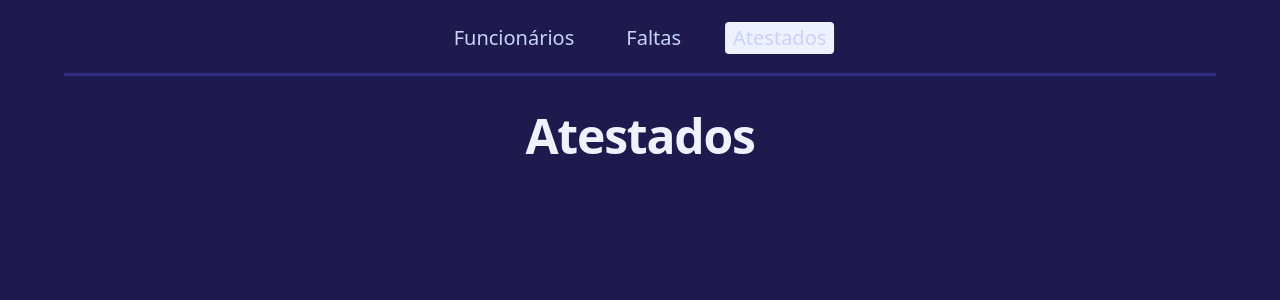
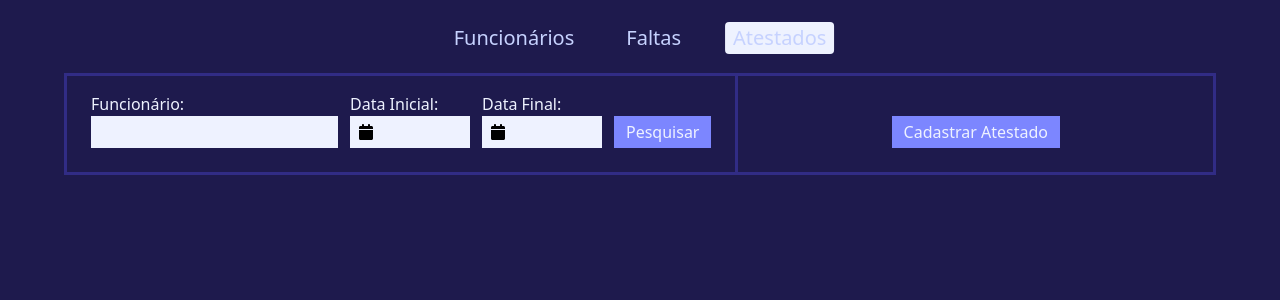
Before and after one commit to brunoazvd/sistema-funcionarios, a React (Vite) app in the folder client/: page / in a window 1280 px wide. Both pictures are taken after a click on the tab "Atestados". Shown: the top 300 px of the page. Built offline with nearby package versions, Linux system fonts and the light colour scheme.

Commit message:
AtestadosManager UI

```diff
--- a/client/package.json
+++ b/client/package.json
@@ -13,7 +13,9 @@
   "dependencies": {
     "@base-ui-components/react": "^1.0.0-beta.0",
     "@tailwindcss/vite": "^4.0.0",
+    "date-fns": "^4.1.0",
     "react": "^18.2.0",
+    "react-datepicker": "^8.4.0",
     "react-dom": "^18.2.0",
     "react-error-boundary": "^4.0.13",
     "react-router-dom": "^6.22.3"
--- /dev/null
+++ b/client/src/components/AtestadosManager.jsx
@@ -0,0 +1,65 @@
+import CustomDatePicker from "./CustomDatePicker";
+import { Input } from "@base-ui-components/react/input";
+import { useState } from "react";
+
+const initialState = {
+	minDate: null,
+	maxDate: null,
+	funcionario: "",
+};
+
+const AtestadosManager = () => {
+	const [formData, setFormData] = useState(initialState);
+	const [results, setResults] = useState([]);
+
+	return (
+		<>
+			<div className="flex flex-row">
+				<div className="flex flex-row gap-3 border-3 border-t-0 border-indigo-900 w-min px-6 pb-6 pt-4">
+					<div>
+						<p>Funcionário:</p>
+						<Input
+							className="bg-indigo-50 text-black px-2 py-1"
+							type="text"
+							value={formData.funcionario}
+							onChange={(e) =>
+								setFormData({
+									...formData,
+									funcionario: e.target.value,
+								})
+							}
+						/>
+					</div>
+					<div>
+						<p>Data Inicial:</p>
+						<CustomDatePicker
+							value={formData.minDate}
+							handleChange={(newValue) =>
+								setFormData({ ...formData, minDate: newValue })
+							}
+						/>
+					</div>
+					<div>
+						<p>Data Final:</p>
+						<CustomDatePicker
+							value={formData.maxDate}
+							handleChange={(newValue) =>
+								setFormData({ ...formData, maxDate: newValue })
+							}
+						/>
+					</div>
+					<button className="bg-indigo-400 hover:bg-indigo-500 px-3 h-8 mt-auto">
+						Pesquisar
+					</button>
+				</div>
+				<div className="flex flex-row gap-3 border-3 border-t-0 border-l-0 border-indigo-900 w-full px-6 pb-6 pt-4">
+					<button className="bg-indigo-400 hover:bg-indigo-500 px-3 h-8 mt-auto mx-auto">
+						Cadastrar Atestado
+					</button>
+				</div>
+			</div>
+		</>
+	);
+};
+
+export default AtestadosManager;
--- /dev/null
+++ b/client/src/components/CustomDatePicker.jsx
@@ -0,0 +1,22 @@
+import { useState } from "react";
+
+import DatePicker, { registerLocale } from "react-datepicker";
+import ptBR from "date-fns/locale/pt-BR";
+import "react-datepicker/dist/react-datepicker.css";
+
+registerLocale("pt-BR", ptBR);
+
+const CustomDatePicker = ({ value, handleChange }) => {
+	return (
+		<DatePicker
+			selected={value}
+			onChange={handleChange}
+			locale="pt-BR"
+			dateFormat="dd/MM/yyyy"
+			showIcon
+			className="bg-indigo-50 text-black w-30 h-8"
+		/>
+	);
+};
+
+export default CustomDatePicker;
--- a/client/src/pages/Dashboard.jsx
+++ b/client/src/pages/Dashboard.jsx
@@ -1,9 +1,11 @@
+import AtestadosManager from "../components/AtestadosManager";
+
 import { Tabs } from "@base-ui-components/react/tabs";
 
 export const Dashboard = () => (
 	<div className="flex max-w-6xl mx-auto w-full flex-col">
 		<Tabs.Root>
-			<Tabs.List className="relative z-0 flex items-center justify-center gap-9 shadow-[inset_0_-3px] shadow-indigo-900 text-xl py-6 px-6 mb-9">
+			<Tabs.List className="relative z-0 flex items-center justify-center gap-9 shadow-[inset_0_-3px] shadow-indigo-900 text-xl py-6 px-6">
 				<Tabs.Tab
 					className="border-0 px-2 font-medium text-indigo-200 outline-none select-none data-[selected]:text-indigo-500"
 					value="funcionarios"
@@ -35,9 +37,7 @@ export const Dashboard = () => (
 				</h2>
 			</Tabs.Panel>
 			<Tabs.Panel value="atestados">
-				<h2 className="text-center text-5xl font-extrabold tracking-tight">
-					Atestados
-				</h2>
+				<AtestadosManager />
 			</Tabs.Panel>
 		</Tabs.Root>
 	</div>
```
Also changed, not shown: 1 other file (tests, documents, lock files or other folders).
